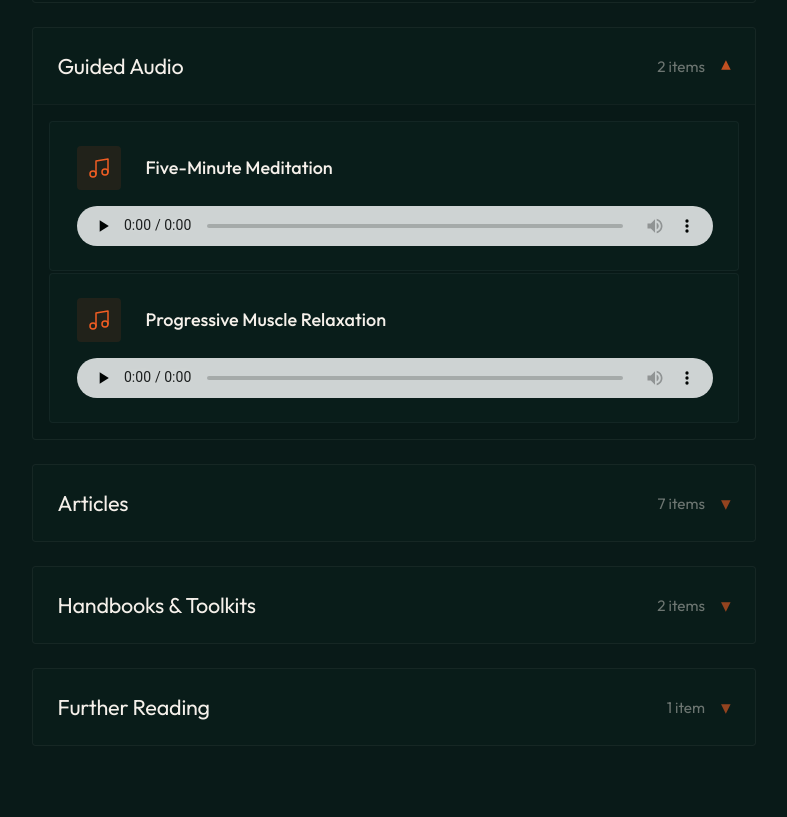
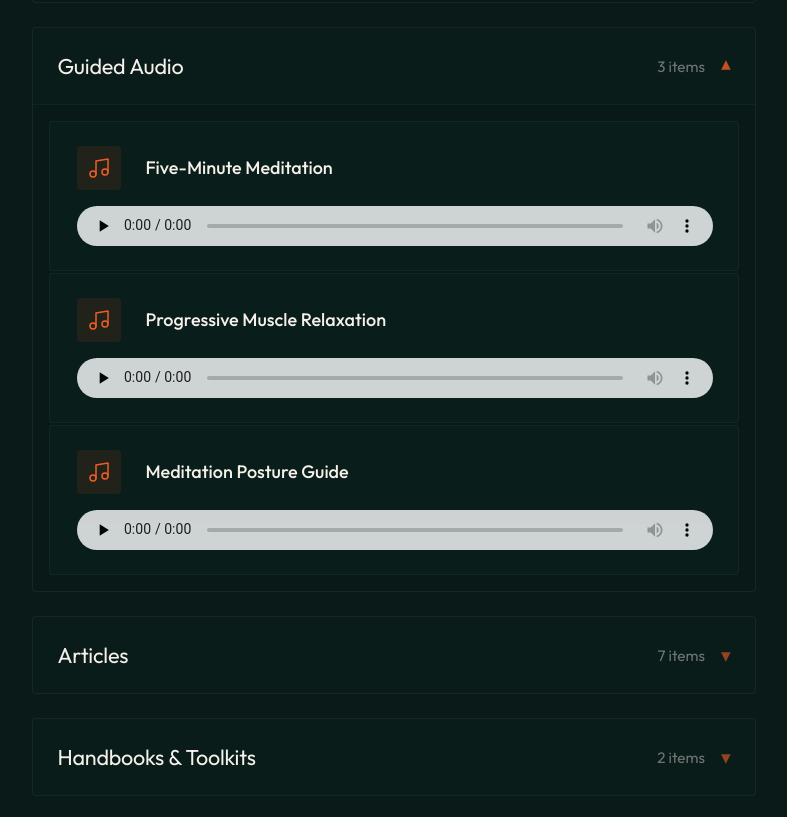
Before and after one commit to jonkrop/flourish-website, an Astro site: page /resources/cool-under-pressure in a window 1280 px wide. Shown: the part 2525-3342 px from the top of the page, without its empty margins (246-1033 px from the left). Built offline with nearby package versions, Linux system fonts and the light colour scheme; Astro itself is replaced by a stand-in of ours.

Commit message:
Add Meditation Posture Guide audio to CUP and Inner Art topics
Co-Authored-By: Claude Opus 4.6 <noreply@anthropic.com>

```diff
--- a/src/content/topics/cool-under-pressure.md
+++ b/src/content/topics/cool-under-pressure.md
@@ -46,6 +46,9 @@ sections:
       - name: "Progressive Muscle Relaxation"
         type: audio
         url: "/uploads/progressive-muscle-relaxation.mp3"
+      - name: "Meditation Posture Guide"
+        type: audio
+        url: "/uploads/meditation-posture-guide.mp3"
   - title: "Articles"
     collapsed: true
     items:
--- a/src/content/topics/inner-art-of-collaboration.md
+++ b/src/content/topics/inner-art-of-collaboration.md
@@ -40,6 +40,9 @@ sections:
       - name: "Goodwill Meditation"
         type: audio
         url: "/uploads/goodwill-meditation-guided.mp3"
+      - name: "Meditation Posture Guide"
+        type: audio
+        url: "/uploads/meditation-posture-guide.mp3"
   - title: "Physiological Techniques"
     collapsed: false
     items:
```
Also changed, not shown: 1 other file.
